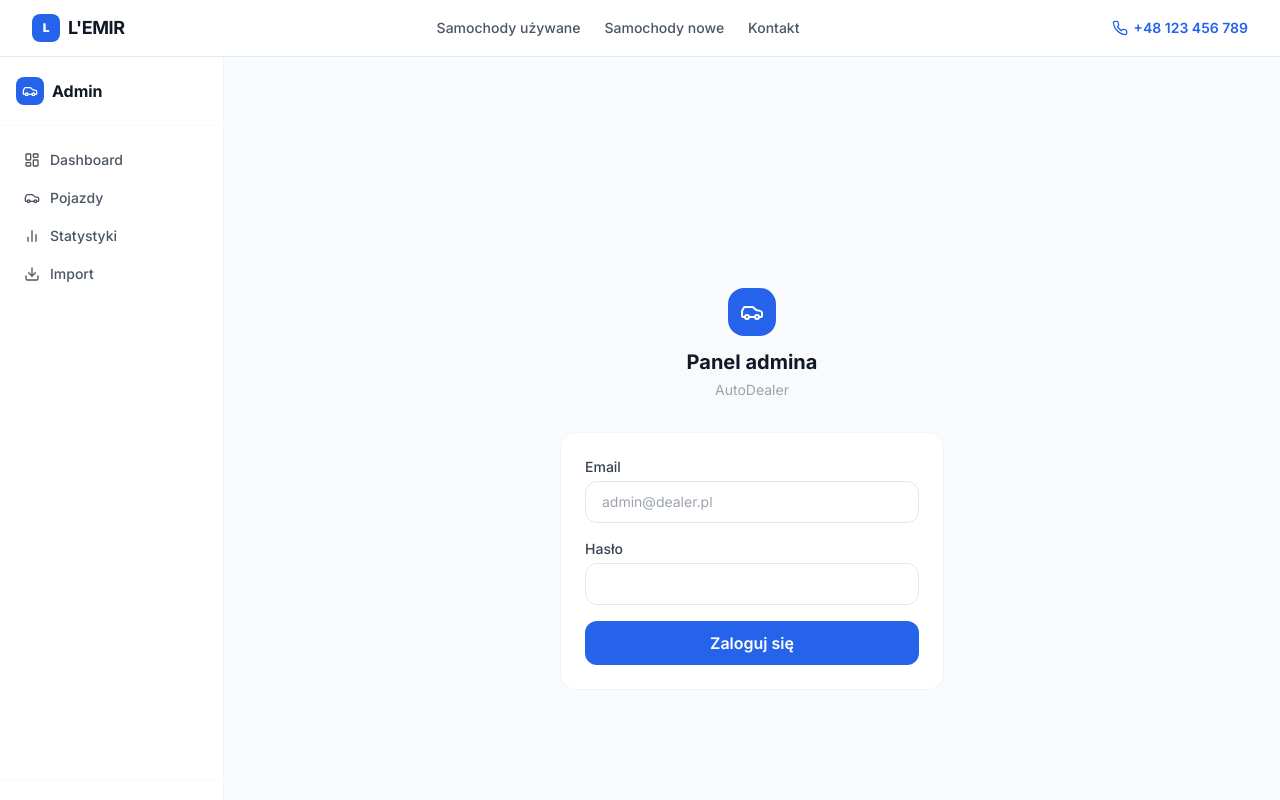
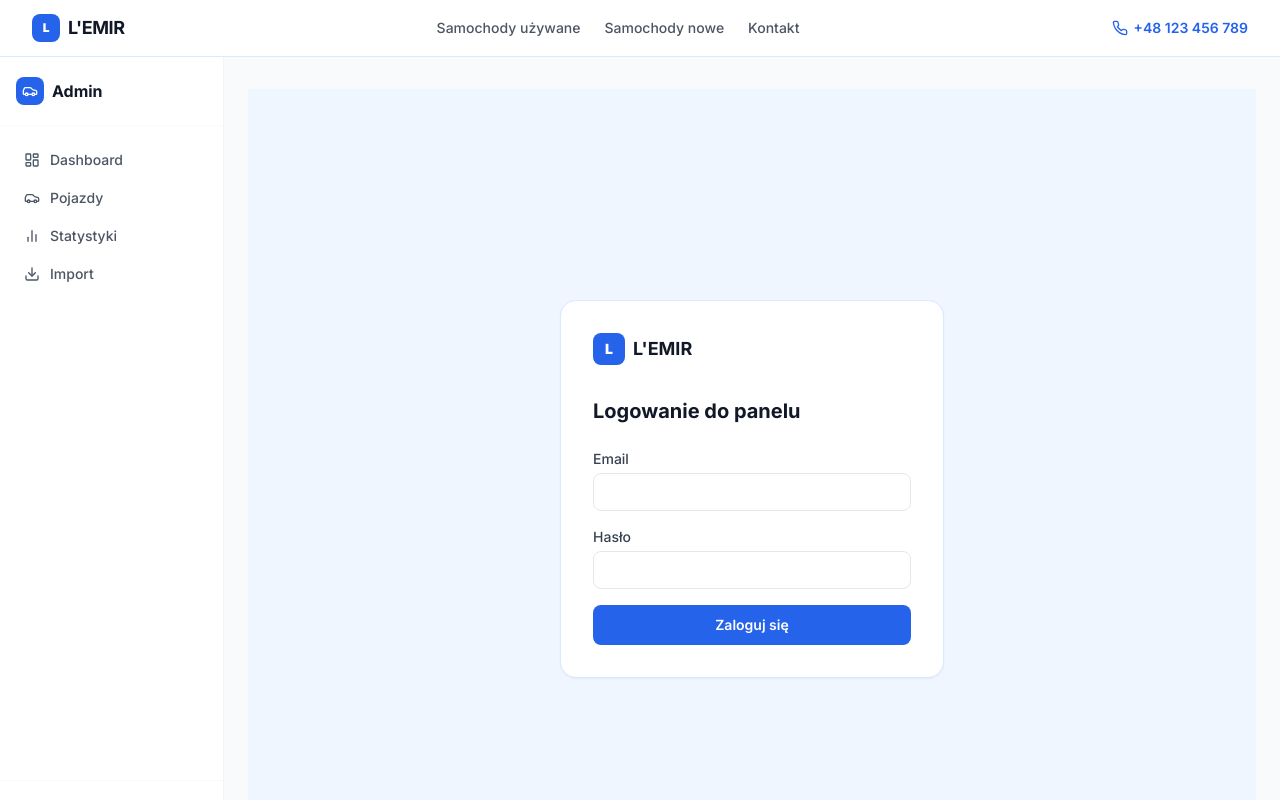
Before and after one commit to tomaszgubala/car-dealer, a Next.js app: page /admin/login in a window 1280 px wide. Shown: the top 800 px of the page. Built offline with nearby package versions, Linux system fonts and the light colour scheme; no server answers; sample sign-in values are in the browser's storage.

Commit message:
fix: add admin login page

```diff
--- a/src/app/admin/login/page.tsx
+++ b/src/app/admin/login/page.tsx
@@ -3,60 +3,56 @@
 import { useState } from 'react'
 import { signIn } from 'next-auth/react'
 import { useRouter } from 'next/navigation'
-import { Car, Loader2 } from 'lucide-react'
 
 export default function LoginPage() {
   const router = useRouter()
+  const [email, setEmail] = useState('')
+  const [password, setPassword] = useState('')
+  const [error, setError] = useState('')
   const [loading, setLoading] = useState(false)
-  const [error, setError] = useState('')
 
-  const handleSubmit = async (e: React.FormEvent<HTMLFormElement>) => {
+  async function handleSubmit(e: React.FormEvent) {
     e.preventDefault()
     setLoading(true)
     setError('')
 
-    const fd = new FormData(e.currentTarget)
-    const result = await signIn('credentials', {
-      email: fd.get('email'),
-      password: fd.get('password'),
+    const res = await signIn('credentials', {
+      email,
+      password,
       redirect: false,
     })
 
-    if (result?.error) {
+    setLoading(false)
+
+    if (res?.error) {
       setError('Nieprawidłowy email lub hasło')
-      setLoading(false)
     } else {
       router.push('/admin')
     }
   }
 
   return (
-    <div className="min-h-screen bg-gray-50 flex items-center justify-center p-4">
-      <div className="w-full max-w-sm">
-        <div className="text-center mb-8">
-          <div className="w-12 h-12 bg-primary-600 rounded-2xl flex items-center justify-center mx-auto mb-3">
-            <Car className="w-6 h-6 text-white" />
+    <div className="min-h-screen bg-blue-50 flex items-center justify-center px-4">
+      <div className="bg-white rounded-2xl shadow-sm border border-blue-100 p-8 w-full max-w-sm">
+        <div className="flex items-center gap-2 mb-8">
+          <div className="w-8 h-8 bg-blue-600 rounded-lg flex items-center justify-center">
+            <span className="text-white text-sm font-black">L</span>
           </div>
-          <h1 className="text-xl font-bold text-gray-900">Panel admina</h1>
-          <p className="text-sm text-gray-400 mt-1">AutoDealer</p>
+          <span className="font-bold text-gray-900 text-lg">L&apos;EMIR</span>
         </div>
 
-        <form onSubmit={handleSubmit} className="bg-white rounded-2xl border border-gray-100 p-6 space-y-4">
-          {error && (
-            <div className="text-sm text-red-600 bg-red-50 rounded-lg px-3 py-2">
-              {error}
-            </div>
-          )}
+        <h1 className="text-xl font-bold text-gray-900 mb-6">Logowanie do panelu</h1>
 
+        <form onSubmit={handleSubmit} className="space-y-4">
           <div>
             <label className="block text-sm font-medium text-gray-700 mb-1">Email</label>
             <input
               type="email"
-              name="email"
+              value={email}
+              onChange={e => setEmail(e.target.value)}
+              autoComplete="email"
               required
-              autoComplete="email"
-              className="w-full border border-gray-200 rounded-xl px-4 py-2.5 text-sm focus:outline-none focus:ring-2 focus:ring-primary-500"
-              placeholder="admin@dealer.pl"
+              className="w-full px-3 py-2 border border-gray-200 rounded-lg text-sm focus:outline-none focus:ring-2 focus:ring-blue-500"
             />
           </div>
 
@@ -64,19 +60,23 @@ export default function LoginPage() {
             <label className="block text-sm font-medium text-gray-700 mb-1">Hasło</label>
             <input
               type="password"
-              name="password"
+              value={password}
+              onChange={e => setPassword(e.target.value)}
+              autoComplete="current-password"
               required
-              autoComplete="current-password"
-              className="w-full border border-gray-200 rounded-xl px-4 py-2.5 text-sm focus:outline-none focus:ring-2 focus:ring-primary-500"
+              className="w-full px-3 py-2 border border-gray-200 rounded-lg text-sm focus:outline-none focus:ring-2 focus:ring-blue-500"
             />
           </div>
+
+          {error && (
+            <p className="text-sm text-red-600">{error}</p>
+          )}
 
           <button
             type="submit"
             disabled={loading}
-            className="w-full flex items-center justify-center gap-2 py-2.5 bg-primary-600 text-white rounded-xl font-semibold hover:bg-primary-700 transition-colors disabled:opacity-50"
+            className="w-full bg-blue-600 hover:bg-blue-700 text-white font-semibold py-2.5 rounded-lg text-sm transition-colors disabled:opacity-50"
           >
-            {loading && <Loader2 className="w-4 h-4 animate-spin" />}
             {loading ? 'Logowanie...' : 'Zaloguj się'}
           </button>
         </form>
```
